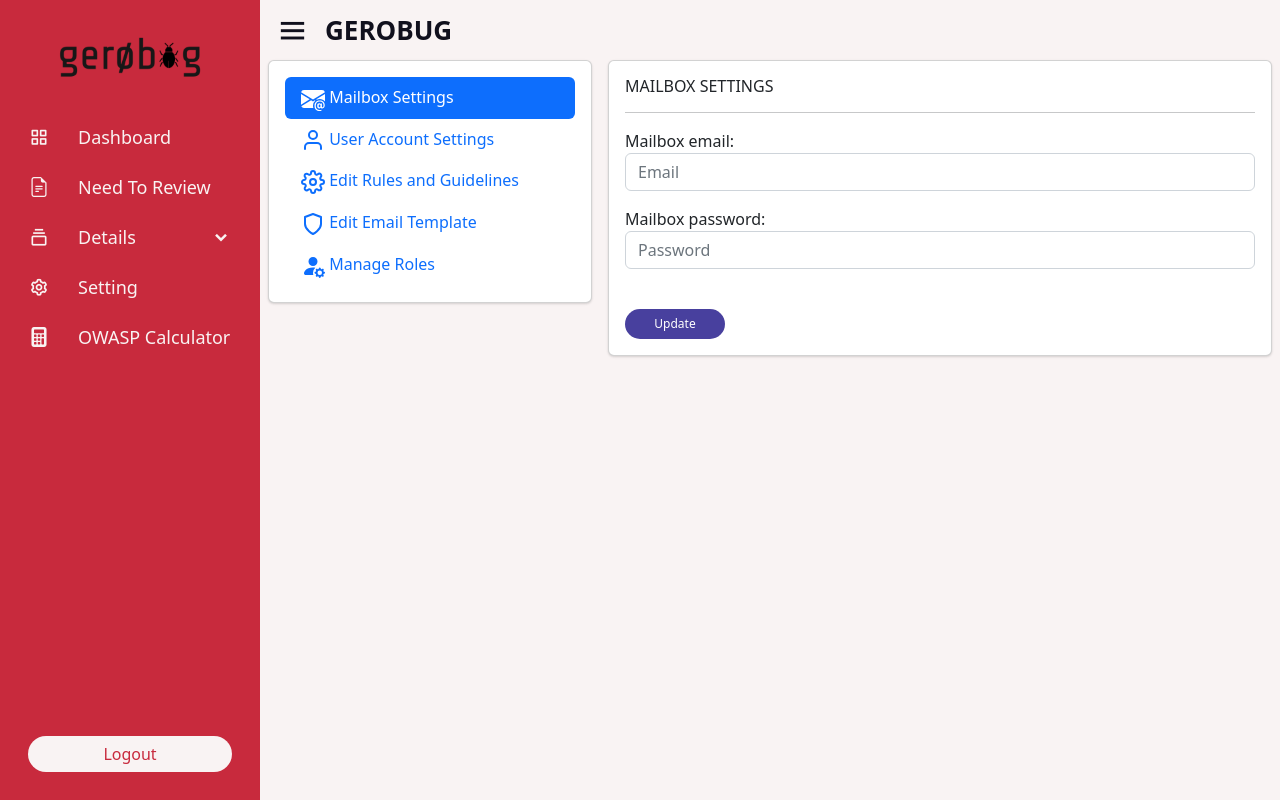
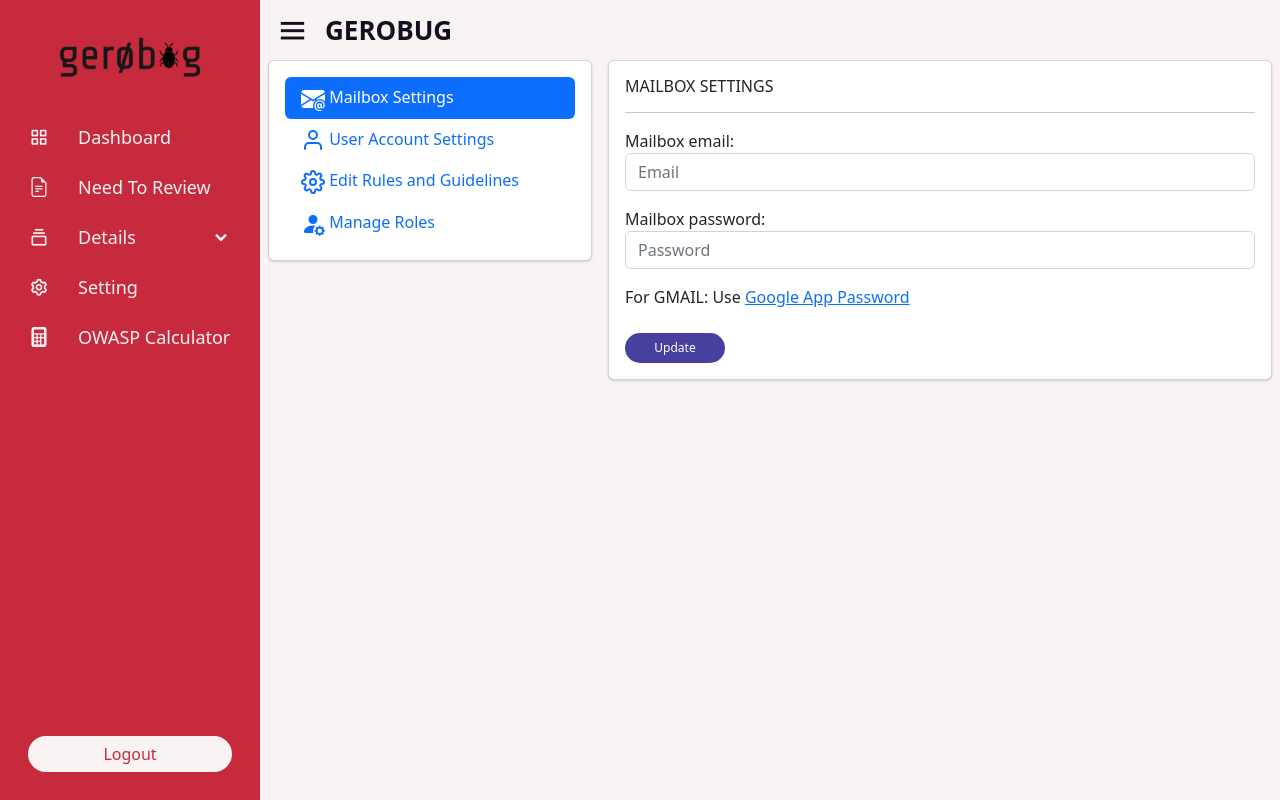
Before and after one commit to gerosecurity/gerobug, a Django app: page /dashboard/setting in a window 1280 px wide. Run offline with Django 4.2, Linux system fonts and the light colour scheme; a user stored in the database is signed in; data comes from the database, SQL or seed files in the repository; both versions use the stored data as it was after the commit; some libraries are stand-ins or nearby versions.

Commit message:
Fix and Modify Admin Setting

```diff
--- a/dashboards/forms.py
+++ b/dashboards/forms.py
@@ -10,12 +10,12 @@ class CompleteRequestform(forms.Form):
     completereasons = forms.CharField(widget=forms.Textarea(attrs={"id":"completereasons","name":"completereasons","placeholder":"Write the reason here ..."}),required=True)
 
 class AdminSettingForm(forms.Form):
-    RDP = forms.CharField(widget=CKEditorWidget(attrs={"id": "rdp"}))
-    bountyterms = forms.CharField(widget=CKEditorWidget(attrs={"id": "bountyterms"}))
-    inscope = forms.CharField(widget=CKEditorWidget(attrs={"id": "inscope"}))
-    outofscope = forms.CharField(widget=CKEditorWidget(attrs={"id": "outofscope"}))
-    reportguidelines = forms.CharField(widget=CKEditorWidget(attrs={"id": "reportguidelines"}))
-    faq = forms.CharField(widget=CKEditorWidget(attrs={"id": "faq"}))
+    RDP = forms.CharField(widget=CKEditorWidget(attrs={"id": "rdp"}),label="Responsible Disclosure Policy")
+    bountyterms = forms.CharField(widget=CKEditorWidget(attrs={"id": "bountyterms"}),label="Bounty Terms")
+    inscope = forms.CharField(widget=CKEditorWidget(attrs={"id": "inscope"}),label="In Scope")
+    outofscope = forms.CharField(widget=CKEditorWidget(attrs={"id": "outofscope"}),label="Out of Scope")
+    reportguidelines = forms.CharField(widget=CKEditorWidget(attrs={"id": "reportguidelines"}),label="Report Guidelines")
+    faq = forms.CharField(widget=CKEditorWidget(attrs={"id": "faq"}),label="Frequenly Asked Questions")
 
 class MailboxForm(forms.Form):
     mailbox_email = forms.CharField(widget=forms.EmailInput(attrs={'id':'mailbox_email', 'placeholder': 'Email', 'style': 'width: 100%;', 'class': 'form-control'}))
--- a/dashboards/views.py
+++ b/dashboards/views.py
@@ -271,14 +271,15 @@ def AdminSetting(request):
 
             print("[LOG] Reviewer is created successfully")
             return redirect('setting')
+
         mailbox = MailboxForm(request.POST)
         if mailbox.is_valid():
             mailbox_account = MailBox.objects.get(mailbox_id=1)
             mailbox_account.email = mailbox.cleaned_data.get('mailbox_email')
             mailbox_account.password = mailbox.cleaned_data.get('mailbox_password')
             mailbox_account.save()
+
             print("[LOG] Mailbox updated successfully")
-
             return redirect('dashboard')
 
         account = AccountForm(request.POST)
--- a/templates/setting.html
+++ b/templates/setting.html
@@ -96,13 +96,13 @@
                                         </path>
                                     </svg> Edit Rules and Guidelines
                                 </a>
-                                <a href="#security" data-toggle="tab" class="nav-item nav-link has-icon nav-link-faded">
+                                <!-- <a href="#security" data-toggle="tab" class="nav-item nav-link has-icon nav-link-faded">
                                     <svg xmlns="http://www.w3.org/2000/svg" width="24" height="24" viewBox="0 0 24 24"
                                         fill="none" stroke="currentColor" stroke-width="2" stroke-linecap="round"
                                         stroke-linejoin="round" class="feather feather-shield mr-2">
                                         <path d="M12 22s8-4 8-10V5l-8-3-8 3v7c0 6 8 10 8 10z"></path>
                                     </svg> Edit Email Template
-                                </a>
+                                </a> -->
                                 <a href="#roles" data-toggle="tab" class="nav-item nav-link has-icon nav-link-faded">
                                     <svg xmlns="http://www.w3.org/2000/svg" width="24" height="24" fill="currentColor" class="bi bi-person-fill-gear" viewBox="0 0 16 16">
                                         <path d="M11 5a3 3 0 1 1-6 0 3 3 0 0 1 6 0Zm-9 8c0 1 1 1 1 1h5.256A4.493 4.493 0 0 1 8 12.5a4.49 4.49 0 0 1 1.544-3.393C9.077 9.038 8.564 9 8 9c-5 0-6 3-6 4Zm9.886-3.54c.18-.613 1.048-.613 1.229 0l.043.148a.64.64 0 0 0 .921.382l.136-.074c.561-.306 1.175.308.87.869l-.075.136a.64.64 0 0 0 .382.92l.149.045c.612.18.612 1.048 0 1.229l-.15.043a.64.64 0 0 0-.38.921l.074.136c.305.561-.309 1.175-.87.87l-.136-.075a.64.64 0 0 0-.92.382l-.045.149c-.18.612-1.048.612-1.229 0l-.043-.15a.64.64 0 0 0-.921-.38l-.136.074c-.561.305-1.175-.309-.87-.87l.075-.136a.64.64 0 0 0-.382-.92l-.148-.045c-.613-.18-.613-1.048 0-1.229l.148-.043a.64.64 0 0 0 .382-.921l-.074-.136c-.306-.561.308-1.175.869-.87l.136.075a.64.64 0 0 0 .92-.382l.045-.148ZM14 12.5a1.5 1.5 0 1 0-3 0 1.5 1.5 0 0 0 3 0Z"/>
@@ -166,7 +166,9 @@
                                 <form method="POST">
                                     {% csrf_token %}
                                     {{ mailbox.as_p }}
-                                    <br>
+
+                                    <h7>For GMAIL: Use <a href="https://support.google.com/accounts/answer/185833?hl=en" target="_blank">Google App Password</a></h7>
+                                    <br><br>
                                     <button class="btn btn-primary" type="submit">Update</button>
                                 </form>
                             </div>
@@ -191,7 +193,7 @@
                                 </form>
 
                             </div>
-                            <div class="tab-pane" id="security">
+                            <!-- <div class="tab-pane" id="security">
                                 <h6>EDIT EMAIL TEMPLATE</h6>
                                 <hr>
                                 <form method="POST" id="ckeditor-form">
@@ -200,13 +202,11 @@
                                     {{ form.as_p }}
                                     <button class="btn btn-primary" type="submit">Submit</button>
                                 </form>
-                            </div>
+                            </div> -->
                             <div class="tab-pane" id="roles">
-                                <div class="top-manage">
-                                    <h6>MANAGE USERS</h6>
-                                </div>
+                                <h6>MANAGE USERS</h6>
+                                <hr>
 
-                                <hr>
                                 <div class="table-wrapper">
                                     <div class="table-title">
                                       <div class="row">
```
Also changed, not shown: db.sqlite3.
